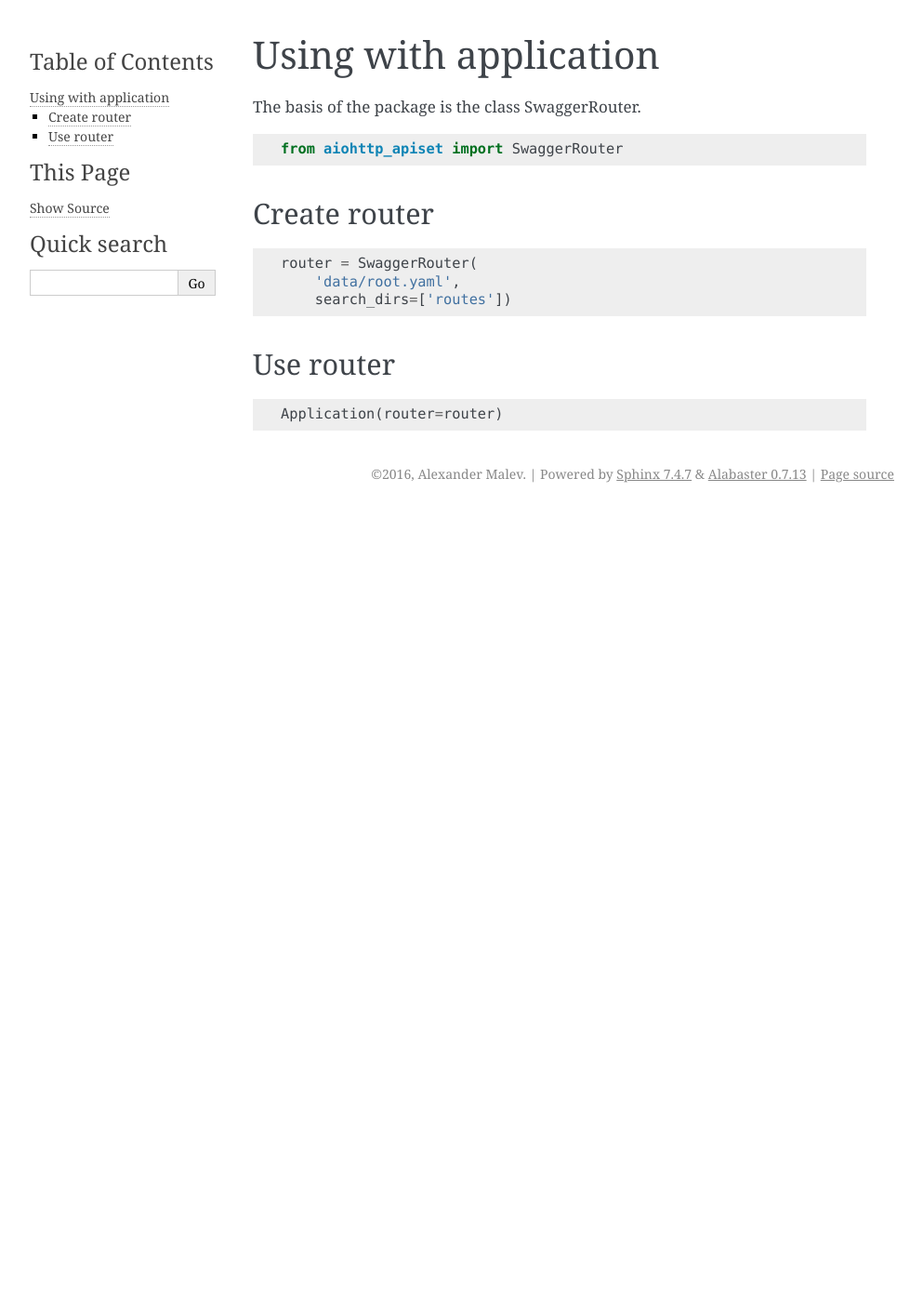
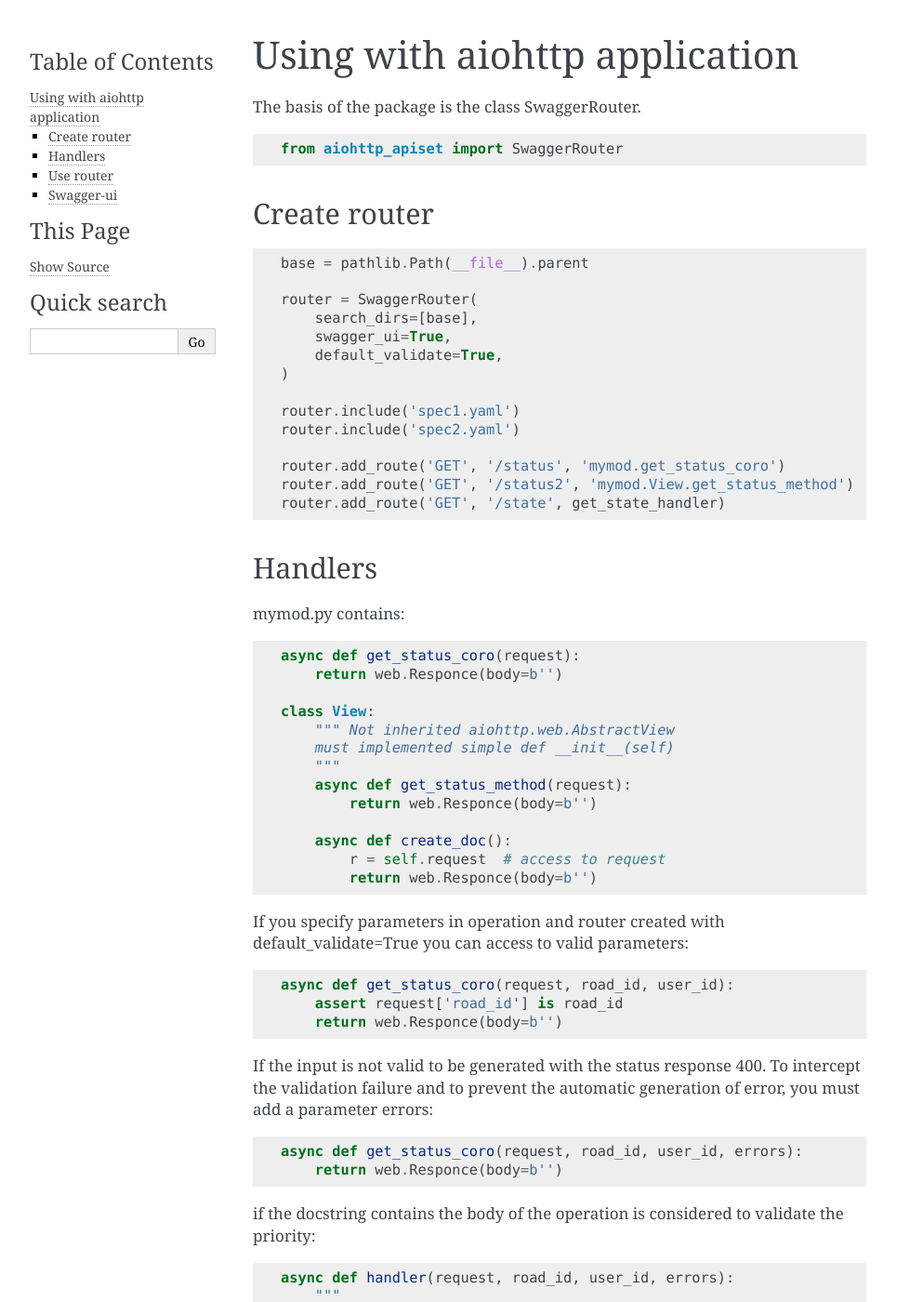
Before and after one commit to aamalev/aiohttp_apiset, a Sphinx documentation site: the page built from docs/using.rst, in a window 1280 px wide and 1400 px high. Shown: the whole window at 93% size, without its empty margins (148-1141 px from the left). Built offline with Sphinx 7.4.7, drawn with Linux system fonts in a browser that asks for light colours; some of the changed text lies outside the part shown.

Commit message:
docs using++

```diff
--- a/docs/using.rst
+++ b/docs/using.rst
@@ -1,7 +1,6 @@
-
-======================
-Using with application
-======================
+==============================
+Using with aiohttp application
+==============================
 
 The basis of the package is the class SwaggerRouter.
 
@@ -15,9 +14,78 @@ Create router
 
 .. code-block:: python
 
+  base = pathlib.Path(__file__).parent
+
   router = SwaggerRouter(
-      'data/root.yaml',
-      search_dirs=['routes'])
+      search_dirs=[base],
+      swagger_ui=True,
+      default_validate=True,
+  )
+
+  router.include('spec1.yaml')
+  router.include('spec2.yaml')
+
+  router.add_route('GET', '/status', 'mymod.get_status_coro')
+  router.add_route('GET', '/status2', 'mymod.View.get_status_method')
+  router.add_route('GET', '/state', get_state_handler)
+
+
+Handlers
+^^^^^^^^
+
+mymod.py contains:
+
+.. code-block:: python
+
+    async def get_status_coro(request):
+        return web.Responce(body=b'')
+
+    class View:
+        """ Not inherited aiohttp.web.AbstractView
+        must implemented simple def __init__(self)
+        """
+        async def get_status_method(request):
+            return web.Responce(body=b'')
+
+        async def create_doc():
+            r = self.request  # access to request
+            return web.Responce(body=b'')
+
+
+If you specify parameters in operation and router created with default_validate=True
+you can access to valid parameters:
+
+.. code-block:: python
+
+    async def get_status_coro(request, road_id, user_id):
+        assert request['road_id'] is road_id
+        return web.Responce(body=b'')
+
+If the input is not valid to be generated with the status response 400.
+To intercept the validation failure and to prevent the automatic generation of error,
+you must add a parameter errors:
+
+.. code-block:: python
+
+    async def get_status_coro(request, road_id, user_id, errors):
+        return web.Responce(body=b'')
+
+if the docstring contains the body of the operation is considered to validate the priority:
+
+.. code-block:: python
+
+    async def handler(request, road_id, user_id, errors):
+        """
+        ---
+        parameters:
+          - name: road_id
+            in: path
+            type: integer
+          - name: user_id
+            in: query
+            type: string
+        """
+        return web.Responce(body=b'')
 
 Use router
 ^^^^^^^^^^
@@ -25,3 +93,15 @@ Use router
 .. code-block:: python
 
   Application(router=router)
+
+
+Swagger-ui
+^^^^^^^^^^
+
+If in spec1.yaml basePath specify as /api/1
+then swagger-ui for spec1 located on `/api/1/apidoc/`.
+If basePath in spec2 specify as /api/1 then on location `/api/1/apidoc/` will be mixed spec.
+Otherwise swagger-ui located on `basePath`/apidoc/.
+
+
+More `examples <https://github.com/aamalev/aiohttp_apiset/tree/master/examples>`_
```
Also changed, not shown: docs/directives.rst (+17 -0 lines).
